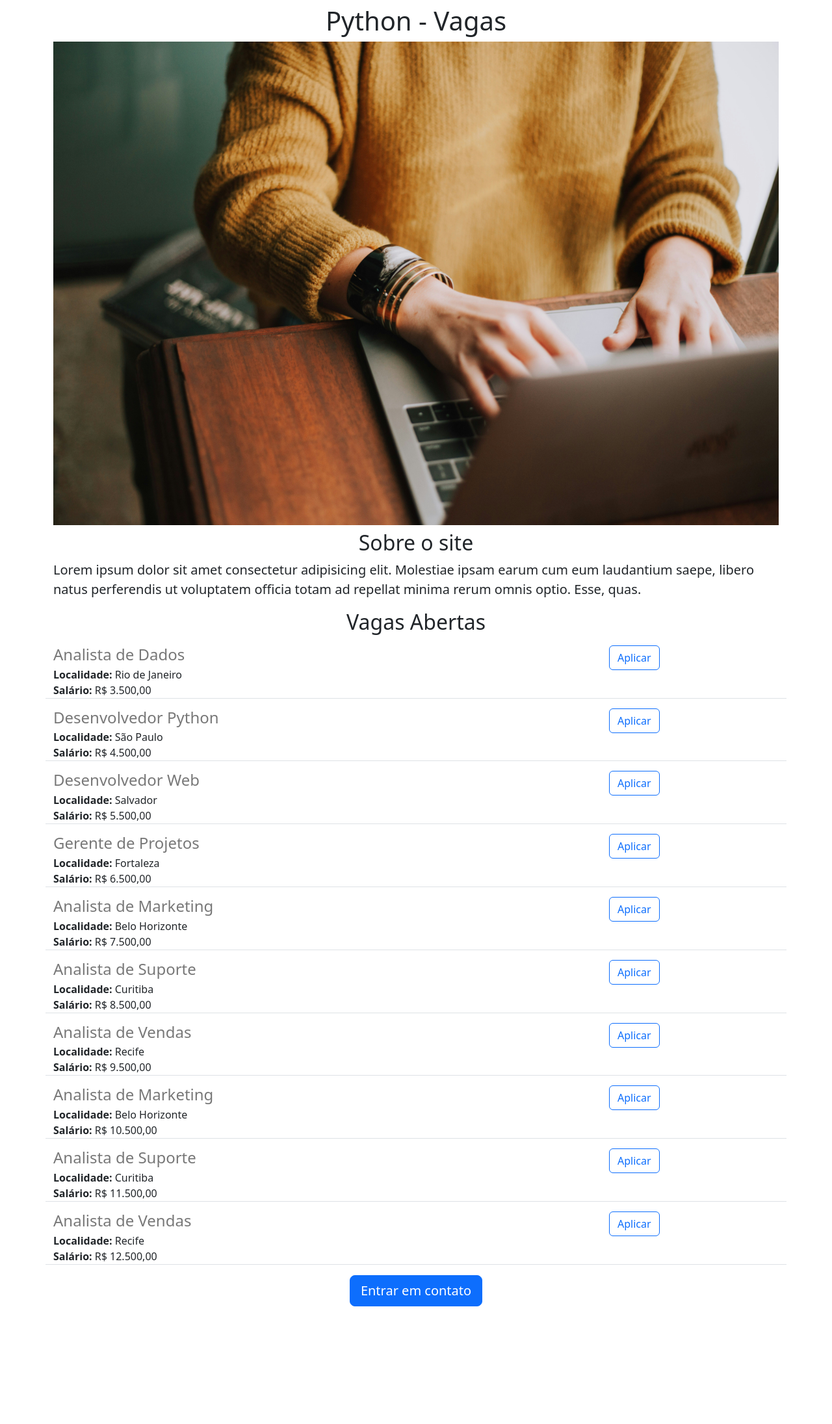
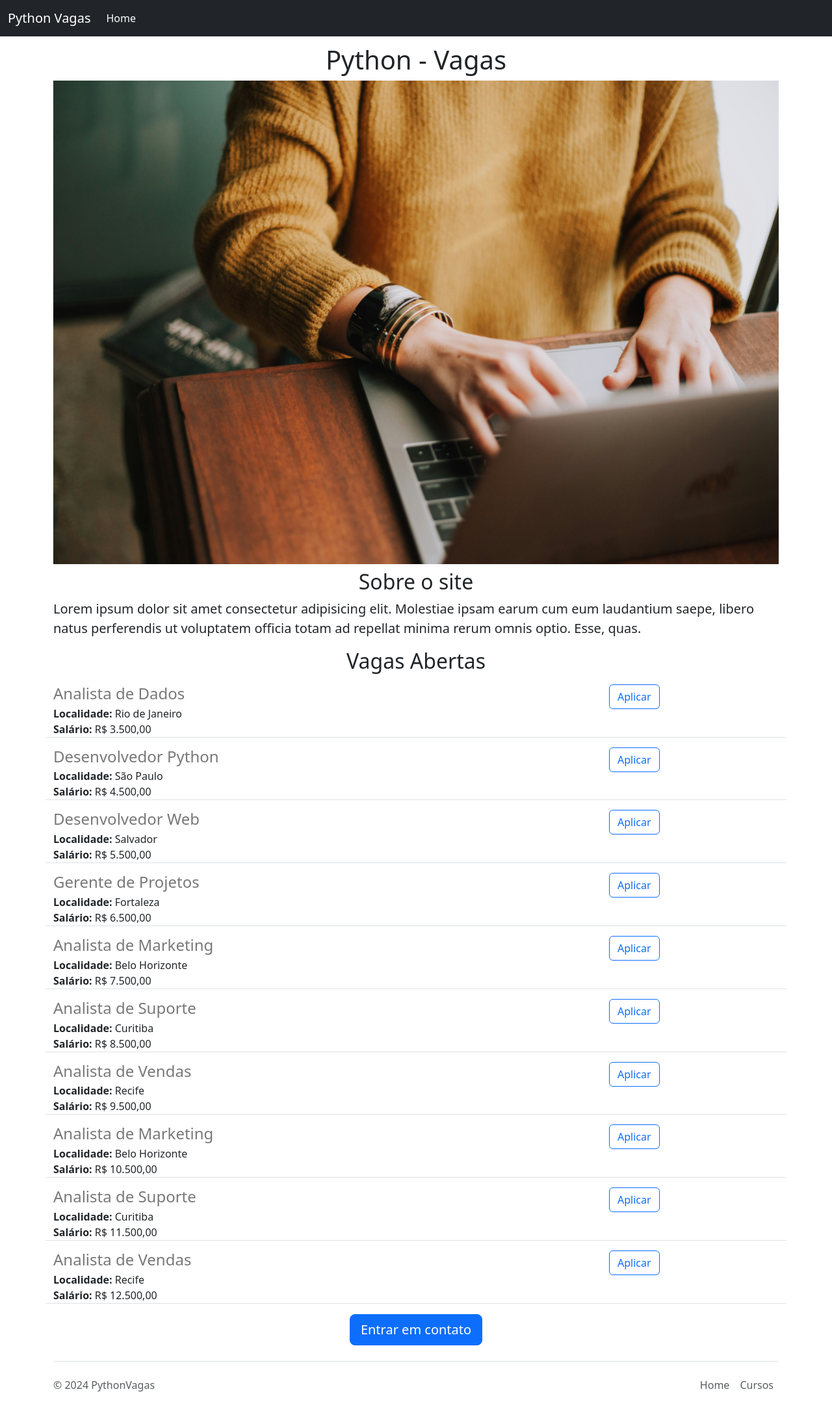
Before and after one commit to Fabio-R-Moraes/Python-Carreiras, a Flask app: page / in a window 1280 px wide. Shown: the whole page at 65% size. Before the commit the page ends 2010 px from the top, so only its background shows below. Run offline with Flask 3, Linux system fonts and the light colour scheme.

Commit message:
Ultimo commit do projeto

```diff
--- a/templates/home.html
+++ b/templates/home.html
@@ -8,6 +8,7 @@
     <link rel="stylesheet" href="https://cdn.jsdelivr.net/npm/bootstrap@5.3.2/dist/css/bootstrap.min.css" integrity="sha384-T3c6CoIi6uLrA9TneNEoa7RxnatzjcDSCmG1MXxSR1GAsXEV/Dwwykc2MPK8M2HN" crossorigin="anonymous">
   </head>
   <body>
+    {% include "partials/navbar.html" %}
     <div class="container">
       <h1 class="text-center mt-2 mb-2">Python - Vagas</h1>
       <img class="img-fluid" src="{{url_for('static', filename='images/carreira.jpg')}}" alt="Trabalhando com Python" />
@@ -20,8 +21,9 @@
         {% endfor %}
       </p>
       <div class="text-center">
-        <button class="btn btn-primary btn-lg">Entrar em contato</button>
+        <a href="mailto:fmoraes05@outlook.com" class="btn btn-primary btn-lg">Entrar em contato</a>
       </div>
     </div>
+    {% include "partials/footer.html" %}
   </body>
 </html>
--- /dev/null
+++ b/templates/partials/footer.html
@@ -0,0 +1,13 @@
+<div class="container">
+  <footer class="d-flex flex-wrap justify-content-between align-items-center py-3 my-4 border-top"">
+    <p class="col-md-4 mb-0 text-muted">&copy; 2024 PythonVagas</p>
+    <ul class="nav col-md-4 justify-content-end">
+      <li class="nav-item">
+        <a class="nav-link px-2 text-muted" href="#">Home</a>
+      </li>
+      <li class="nav-item">
+        <a class="nav-link px-2 text-muted" href="https://www.udemy.com/home/my-courses/learning/">Cursos</a>
+      </li>
+    </ul>
+  </footer>
+</div>
--- /dev/null
+++ b/templates/partials/navbar.html
@@ -0,0 +1,16 @@
+<nav class="navbar navbar-expand-lg navbar-dark bg-dark fixed-top">
+  <div class="container-fluid">
+    <a href="#" class="navbar-brand">Python Vagas</a>
+    <button class="navbar-toggler" type="button" data-bs-toggle="collapse" data-bs-target="#navbarSupportedContent" aria-controls="navbarSupportedContent" aria-expanded="false" aria-label="Toggle navigation">
+      <span class="navbar-toggle-icon"></span>
+    </button>
+    <div class="collapse navbar-collapse" id="navbarSupportedContent">
+      <ul class="navbar-nav">
+        <li class="nav-item">
+          <a href="#" class="nav-link active" aria-current="page">Home</a>
+        </li>
+      </ul>
+    </div>
+  </div>
+</nav>
+<div style="height: 60px"></div>
--- a/templates/partials/vagas_item.html
+++ b/templates/partials/vagas_item.html
@@ -13,6 +13,6 @@
     </div>
   </div>
   <div class="col-3">
-    <button type="button" class="btn btn-outline-primary">Aplicar</button>
+    <a href="mailto:fmoraes05@outlook.com?subject=Vaga {{ registro.titulo }}" type="button" class="btn btn-outline-primary">Aplicar</a>
   </div>
 </div>
```
